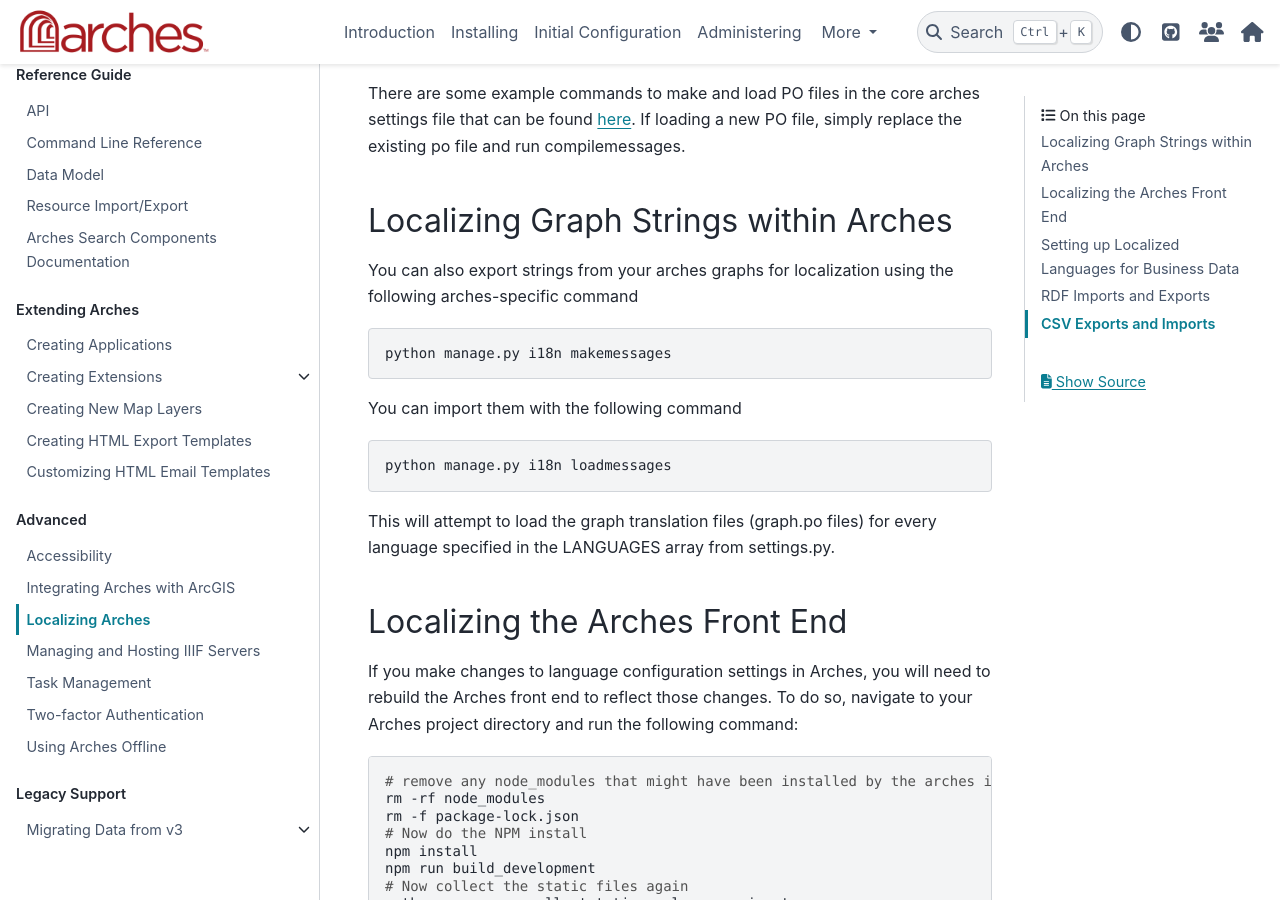
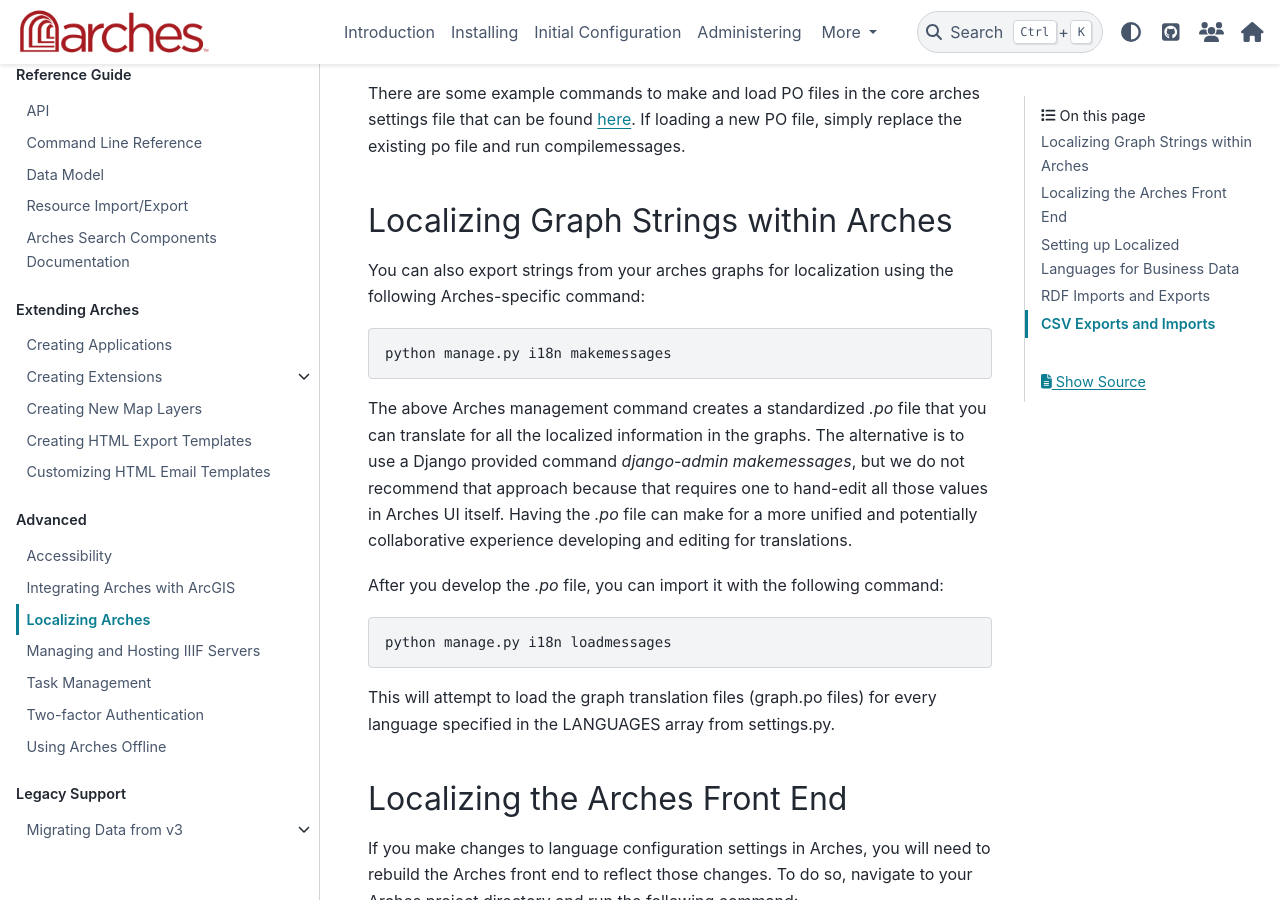
Before and after one commit to archesproject/arches-docs, a Sphinx documentation site: the page built from docs/developing/advanced/localizing-arches.rst, in a window 1280 px wide and 900 px high, scrolled down 1819 px. Built offline with Sphinx 7.4.7 and the PyData theme 0.15.4, drawn with Linux system fonts in a browser that asks for light colours.

Commit message:
Added Alexei's guidance

```diff
--- a/docs/developing/advanced/localizing-arches.rst
+++ b/docs/developing/advanced/localizing-arches.rst
@@ -87,13 +87,16 @@
 Localizing Graph Strings within Arches
 **************************************
 
-You can also export strings from your arches graphs for localization using the following arches-specific command
+You can also export strings from your arches graphs for localization using the following Arches-specific command:
 
 .. code-block:: bash
 
     python manage.py i18n makemessages
 
-You can import them with the following command
+
+The above Arches management command creates a standardized `.po` file that you can translate for all the localized information in the graphs. The alternative is to use a Django provided command `django-admin makemessages`, but we do not recommend that approach because that requires one to hand-edit all those values in Arches UI itself. Having the `.po` file can make for a more unified and potentially collaborative experience developing and editing for translations.
+
+After you develop the `.po` file, you can import it with the following command:
 
 .. code-block:: bash
 
```
